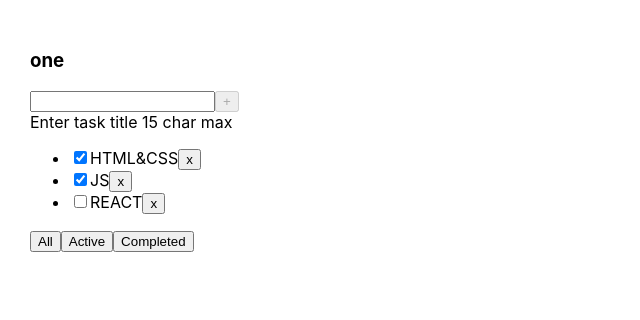
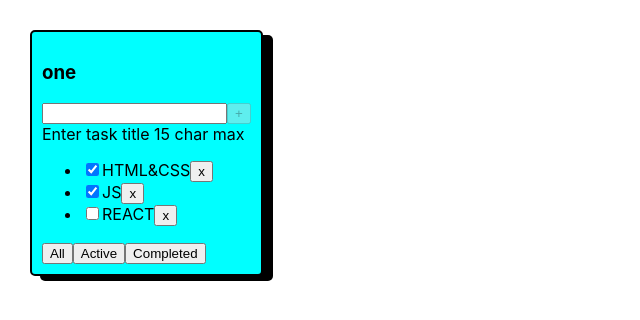
Before and after one commit to FilippSM/todolist-sprint-one, a React (Create React App) app: page / in a window 1280 px wide. Shown: the top 320 px of the page, without its empty margins (0-640 px from the left). Built offline with nearby package versions, Linux system fonts and the light colour scheme.

Commit message:
add working checkbox

```diff
--- a/src/App.tsx
+++ b/src/App.tsx
@@ -23,9 +23,31 @@ function App() {
         {id: v1(), title: "REACT", isDone: false},
     ])
 
+    //crud logic
+    //C
+    const addTask = (title: string) => {
+        const newTask: TaskType = {
+            id: v1(),
+            title: title,
+            isDone: false
+        }
+        const nextState: Array<TaskType> = [newTask, ...task_1]
+        setTask_1(nextState)
+    }
+//U-1
+    const changeTaskStatus = (taskId: string, newStatus: boolean) => {
+        const nextState: Array<TaskType> = task_1.map(t => t.id === taskId ? {...t, isDone: newStatus}: t)
+        setTask_1(nextState)
+    }
+//D
+    const removeTask = (taskId: string) => {
+        const nextState = task_1.filter(t => t.id !== taskId)
+        setTask_1(nextState);
+    }
+
    /*  UI */
     const [filter, setNextFilter] = useState<FilterValuesType>("all")
-
+//R
     const changeTodolistFilter = (nextFilter: FilterValuesType) => {
         setNextFilter(nextFilter)
     }
@@ -38,20 +60,6 @@ function App() {
         filtredTasks = task_1.filter(t => t.isDone === true)
     }
 
-    const removeTask = (taskId: string) => {
-        const nextState = task_1.filter(t => t.id !== taskId)
-        setTask_1(nextState);
-    }
-
-    const addTask = (title: string) => {
-        const newTask: TaskType = {
-            id: v1(),
-            title: title,
-            isDone: false
-        }
-        const nextState: Array<TaskType> = [newTask, ...task_1]
-        setTask_1(nextState)
-    }
 
     return (
         <div className="box">
@@ -61,6 +69,7 @@ function App() {
             task={filtredTasks}
             removeTask = {removeTask}
             addTask={addTask}
+            changeTaskStatus={changeTaskStatus}
             />
         </div>
     );
--- a/src/Todolist.tsx
+++ b/src/Todolist.tsx
@@ -11,16 +11,10 @@ type TodoListPropsType = {
     addTask: (title: string) => void
     removeTask: (taskId: string) => void
     changeTodolistFilter: (nextFilter: FilterValuesType) => void
+    changeTaskStatus: (taskId: string, newStatus: boolean) => void
 }
 
 export function Todolist(props: TodoListPropsType) {
-    /*  export function Todolist({title, task}: TodoListPropsType)  можно сразу запихнуть */
-    /* const {title, task} = props  котокая запись через деструктуризацию*/
-
-    //проверяем пустой ли список условный рендеринг
-
-    /*  const taskInputRef = useRef<HTMLInputElement>(null) */
-
     const [taskTitle, setTaskTitle] = useState("")
 
     const tasksList = props.task.length === 0
@@ -28,9 +22,15 @@ export function Todolist(props: TodoListPropsType) {
         : <ul>
             {
                 props.task.map(t => {
+                    const changeTaskStatusHandler=(e: ChangeEvent<HTMLInputElement>)=> props.changeTaskStatus(t.id, e.currentTarget.checked)
+
                     return (
                         <li key={t.id}>
-                            <input type="checkbox" checked={t.isDone} />
+                            <input
+                                type="checkbox"
+                                checked={t.isDone}
+                                onChange={changeTaskStatusHandler}
+                                />
                             <span>{t.title}</span>
                             <Button title="x" onClickHandler={() => { props.removeTask(t.id) }} />
                         </li>
@@ -40,6 +40,7 @@ export function Todolist(props: TodoListPropsType) {
         </ul>
 
     const isAddTaskPossible = taskTitle.length < 15
+
 
     const addTaskHandler = () => {
         props.addTask(taskTitle)
--- a/src/index.css
+++ b/src/index.css
@@ -12,6 +12,11 @@ code {
     monospace;
 }
 
-.box{
-  display: flex;
+.App > div {
+  margin-right: 50px;
+  border: 2px solid black;
+  border-radius: 5px;
+  padding: 10px;
+  box-shadow: 10px 5px 0px;
+  background-color: aqua;
 }
```
